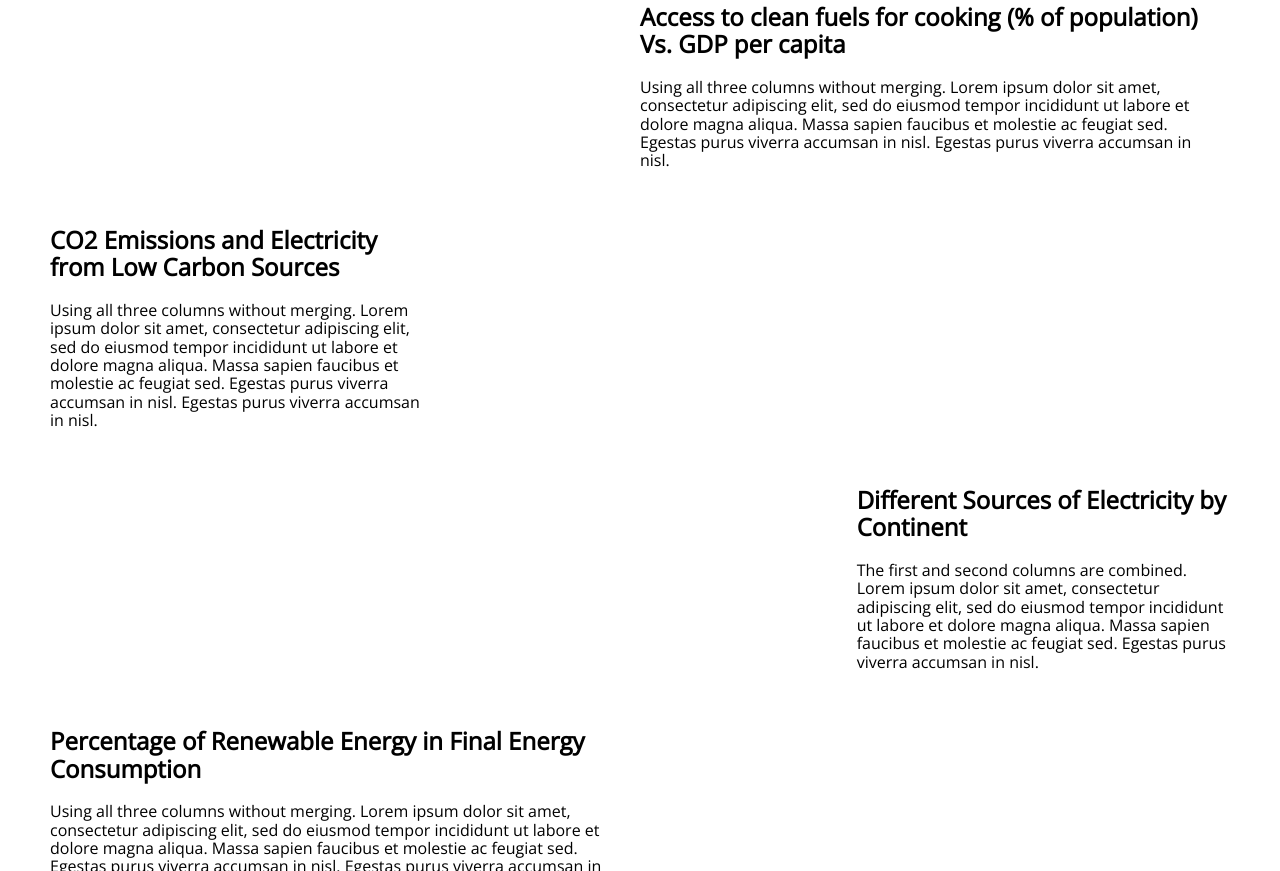
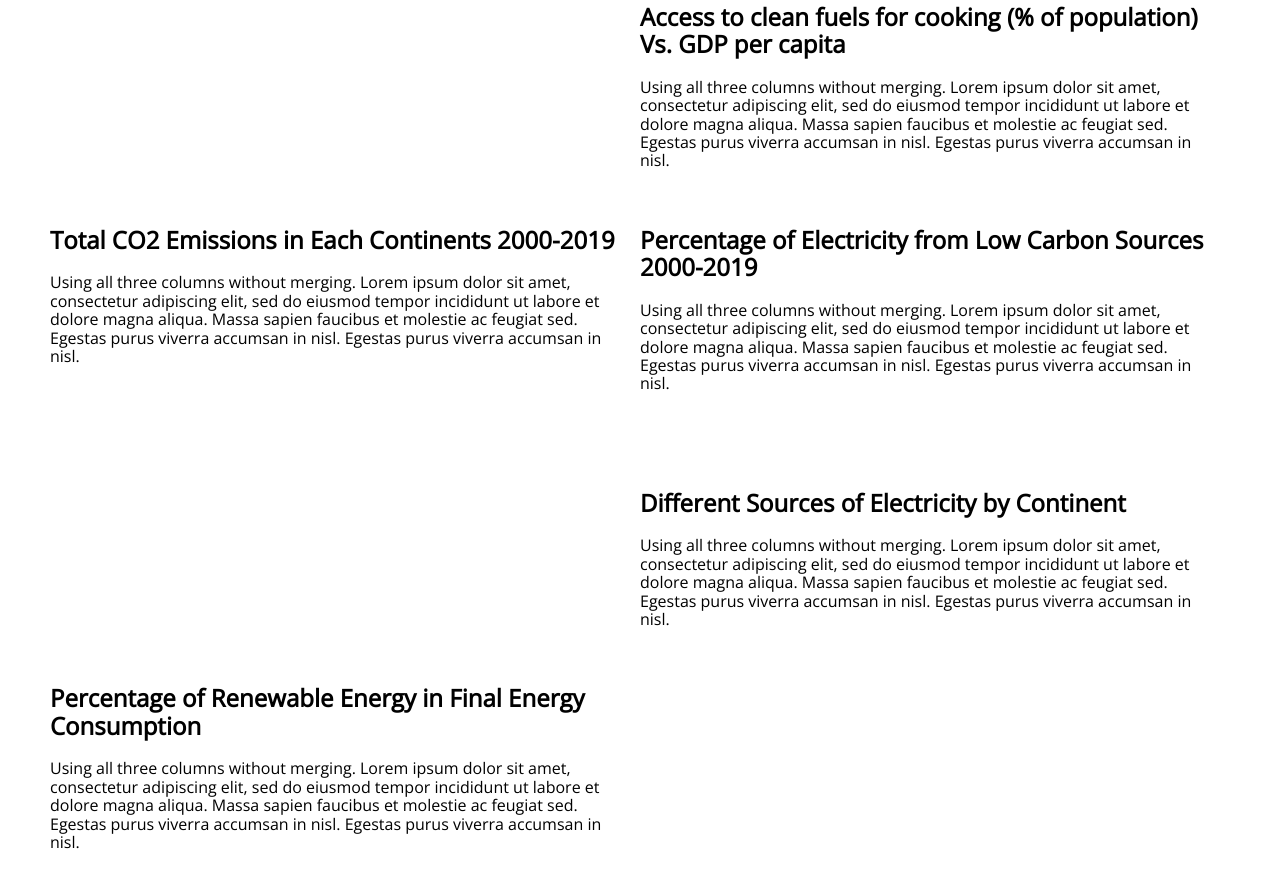
Before and after one commit to elee0036/datavis2, a plain HTML site: page index.html in a window 1280 px wide. Shown: the part 401-1272 px from the top of the page. Drawn offline with nearby package versions, Linux system fonts and the light colour scheme; a script that the page names is missing.

Commit message:
Update index.html

```diff
--- a/index.html
+++ b/index.html
@@ -66,38 +66,49 @@
 
         <!-- pure grid group -->
           <div class="pure-g">
-          <div class="pure-u-1-3">
+              <div class="pure-u-1-2">
                 <div class="description description-left">
-              <h2>CO2 Emissions and Electricity from Low Carbon Sources</h2>
+                  <h2>Total CO2 Emissions in Each Continents 2000-2019</h2>
                   <p>Using all three columns without merging. Lorem ipsum dolor sit amet, consectetur adipiscing elit, sed do
                       eiusmod tempor incididunt ut labore et dolore magna aliqua. Massa sapien faucibus et molestie ac feugiat
                       sed. Egestas purus viverra accumsan in nisl. Egestas purus viverra accumsan in nisl.</p>
                 </div>
               </div>
-          <div class="pure-u-1-3">
-            <div id="donut1" class="vis-container"></div>
+              <div class="pure-u-1-2">
+                <div class="description description-left">
+                  <h2>Percentage of Electricity from Low Carbon Sources 2000-2019</h2>
+                  <p>Using all three columns without merging. Lorem ipsum dolor sit amet, consectetur adipiscing elit, sed do
+                      eiusmod tempor incididunt ut labore et dolore magna aliqua. Massa sapien faucibus et molestie ac feugiat
+                      sed. Egestas purus viverra accumsan in nisl. Egestas purus viverra accumsan in nisl.</p>
                 </div>
-          <div class="pure-u-1-3">
-            <div id="donut2" class="vis-container"></div>
               </div>
-
           </div>
           <!-- end pure grid group -->
 
         <!-- pure grid group -->
         <div class="pure-g">
-          <div class="pure-u-2-3">
+            <div class="pure-u-1-2">
+                <div id="donut1" class="vis-container"></div>
+            </div>
+            <div class="pure-u-1-2">
+                <div id="pie1" class="vis-container"></div>
+            </div>
+        </div>
+        <!-- end pure grid group -->
+
+        <!-- pure grid group -->
+        <div class="pure-g">
+            <div class="pure-u-1-2">
                 <div id="stackedbar1" class="vis-container"></div>
             </div>
-          <div class="pure-u-1-3">
-            <div class="description description-right">
+            <div class="pure-u-1-2">
+              <div class="description description-left">
                 <h2>Different Sources of Electricity by Continent</h2>
-              <p>The first and second columns are combined. Lorem ipsum dolor sit amet,
-                consectetur adipiscing elit, sed do eiusmod tempor incididunt ut labore et dolore magna aliqua. Massa sapien
-                faucibus et molestie ac feugiat sed. Egestas purus viverra accumsan in nisl.</p>
+                <p>Using all three columns without merging. Lorem ipsum dolor sit amet, consectetur adipiscing elit, sed do
+                    eiusmod tempor incididunt ut labore et dolore magna aliqua. Massa sapien faucibus et molestie ac feugiat
+                    sed. Egestas purus viverra accumsan in nisl. Egestas purus viverra accumsan in nisl.</p>
               </div>
             </div>
-
         </div>
         <!-- end pure grid group -->
 
@@ -131,7 +142,7 @@
     vegaEmbed("#donut1", spec3, {mode: "vega-lite"}).then(console.log).catch(console.warn);
 
     var spec4 = "js/per_low_pie.vg.json";
-    vegaEmbed("#donut2", spec4, {mode: "vega-lite"}).then(console.log).catch(console.warn);
+    vegaEmbed("#pie1", spec4, {mode: "vega-lite"}).then(console.log).catch(console.warn);
 
     var spec5 = "js/elec_sources_stackedbar.vg.json";
     vegaEmbed("#stackedbar1", spec5, {mode: "vega-lite"}).then(console.log).catch(console.warn);
```
Lines whose indentation alone changed are shown as unchanged.
